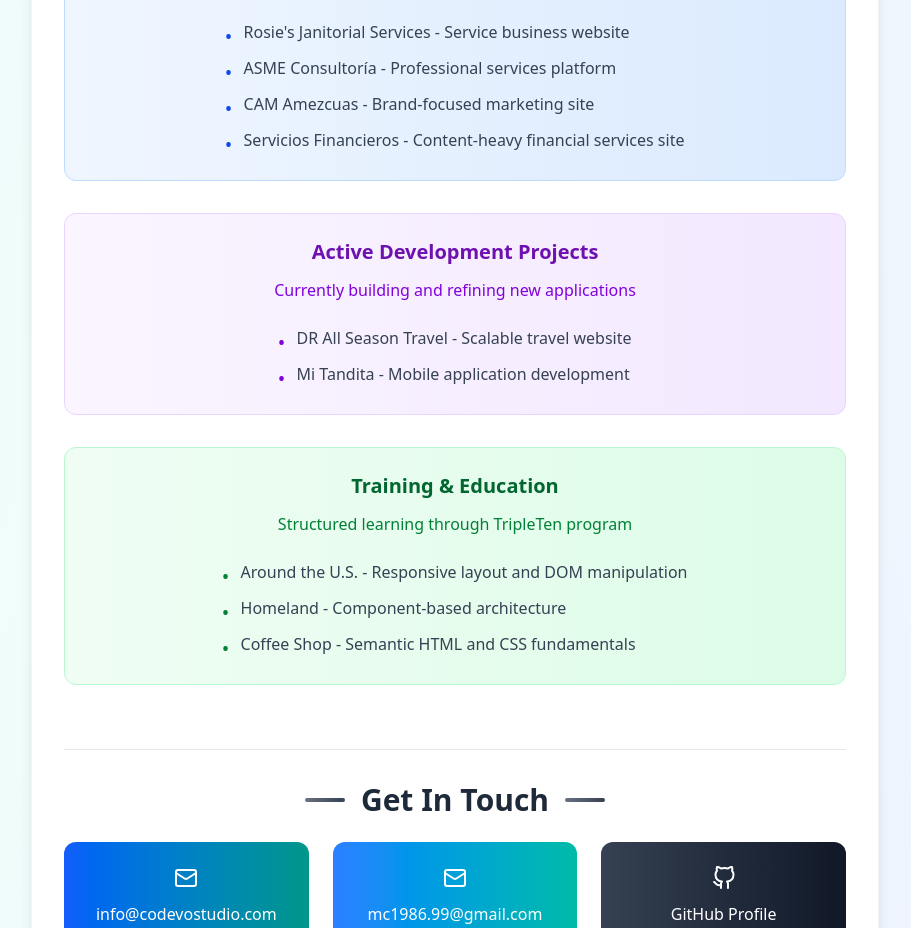
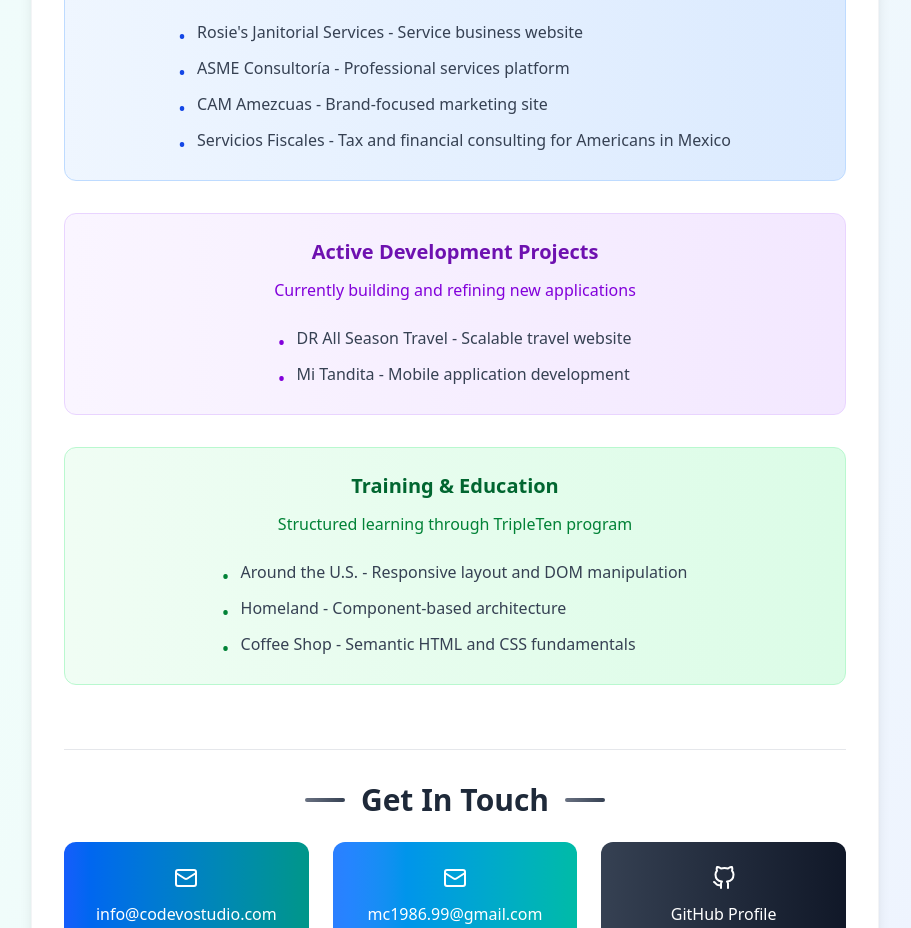
Before and after one commit to cnote86/codevo-studio, a Next.js app: page /about in a window 1280 px wide. Shown: the part 2180-3108 px from the top of the page, without its empty margins (185-1096 px from the left). Built offline with nearby package versions, Linux system fonts and the light colour scheme.

Commit message:
services updates final

```diff
--- a/app/about/page.tsx
+++ b/app/about/page.tsx
@@ -142,7 +142,7 @@
                   <BulletListItem color="blue">Rosie's Janitorial Services - Service business website</BulletListItem>
                   <BulletListItem color="blue">ASME Consultoría - Professional services platform</BulletListItem>
                   <BulletListItem color="blue">CAM Amezcuas - Brand-focused marketing site</BulletListItem>
-                  <BulletListItem color="blue">Servicios Financieros - Content-heavy financial services site</BulletListItem>
+                  <BulletListItem color="blue">Servicios Fiscales - Tax and financial consulting for Americans in Mexico</BulletListItem>
                 </ul>
               </ContentBox>
 
--- a/app/portfolio/page.tsx
+++ b/app/portfolio/page.tsx
@@ -70,7 +70,7 @@
               badge="Live Production"
               badgeColor="from-green-500 to-emerald-500"
               role="Front-end development"
-              description="Content-heavy financial services site for Americans living in Mexico. Features include tax consulting, compliance guidance, and specialized advisory services for cross-border residents."
+              description="Professional tax and financial consulting website for Americans living in Mexico. Features include tax consulting, compliance guidance, and specialized advisory services for cross-border residents."
             />
           </div>
         </section>
```
